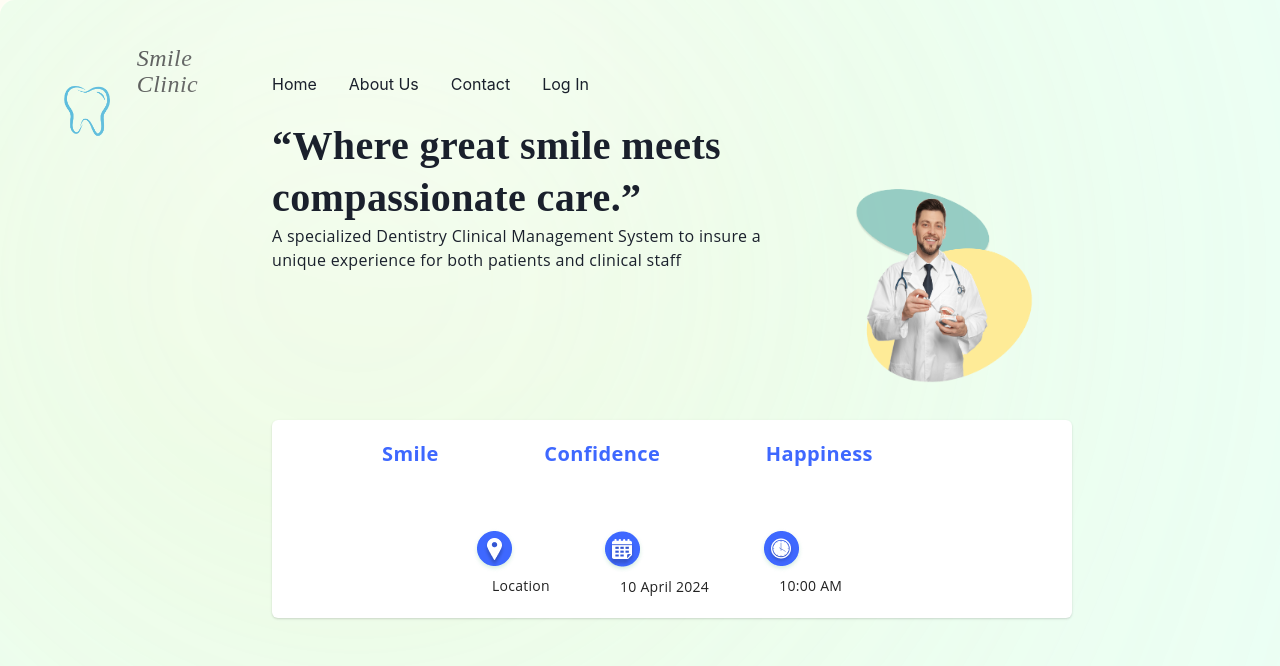
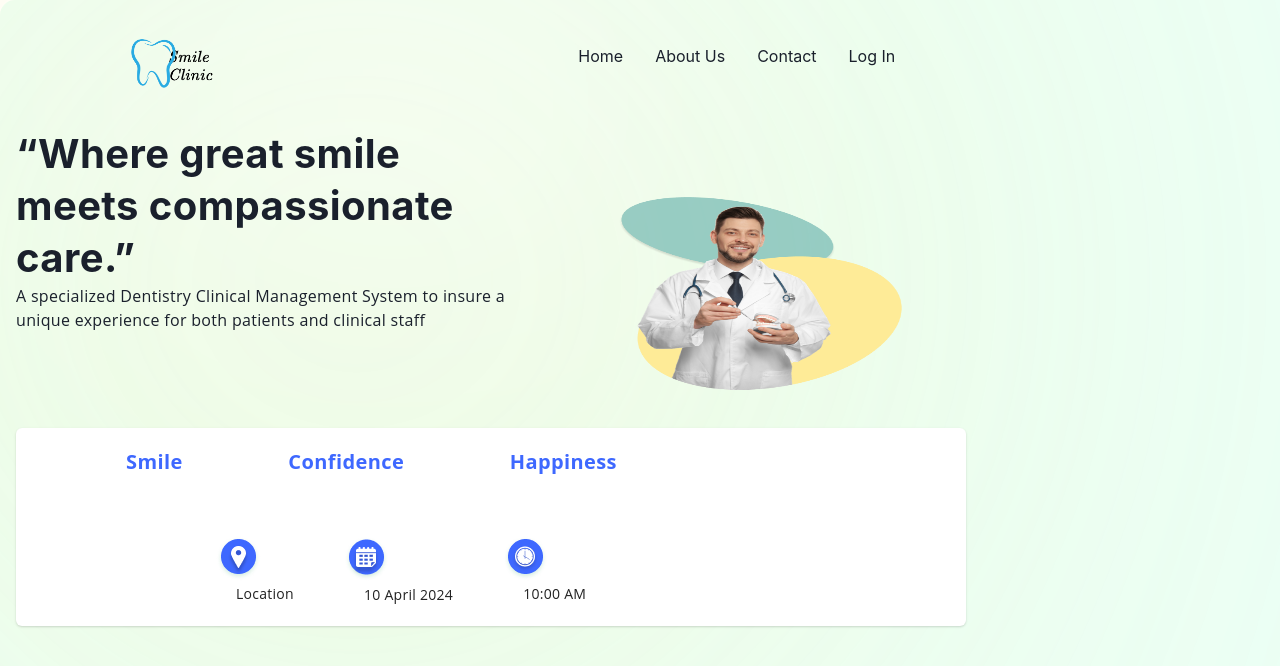
Before and after one commit to Smile-T1/smile-frontend, a React (Vite) app: page / in a window 1280 px wide. Shown: the top 666 px of the page. Built offline with nearby package versions, Linux system fonts and the light colour scheme; no server answers.

Commit message:
Modify home page

```diff
--- a/src/Pages/Home/Home.css
+++ b/src/Pages/Home/Home.css
@@ -1,9 +1,3 @@
-/* .home {
-    text-align: center;
-    display: flex;
-    flex-direction: column;
-  } */
-
 .upper-rectangle {
   display: flex;
   flex-direction: row;
@@ -19,7 +13,7 @@
   opacity: 0px;
 }
 
-    .eclipsehome1{
+.eclipsehome1 {
   position: absolute;
   width: 713px;
   height: 537px;
@@ -31,30 +25,31 @@
   filter: blur(350px);
 
 }
-    .eclipsehome2{
+
+.eclipsehome2 {
   position: absolute;
   width: 456px;
   height: 210px;
   left: 165px;
   top: 0px;
-
   background: #FFFFFF;
   filter: blur(150px);
 
 }
 
-.logo{
+.logo {
   padding-left: 2%;
-    padding-top: 2%;
+  /* padding-top: 2%; */
 }
 
-.logo img{
+.logo img {
   width: 100px;
   height: 100px;
   margin-top: 10%;
   margin-left: 10%;
 }
-.logo-name{
+
+.logo-name {
   width: 67px;
   height: 70px;
   top: 21px;
@@ -68,16 +63,15 @@ font-weight: 500;
   line-height: 26.18px;
   letter-spacing: 0.02em;
   text-align: left;
-
 }
 
-  .homeMenu {
+/* .homeMenu {
     list-style: none;
     padding-right: 15%;
     padding-top: 5%;
     min-width: 70%;
     max-width: 80%;
-  }
+  } */
 
 .doctor {
   position: relative;
@@ -90,28 +84,27 @@ text-align: left;
   left: 25px;
   gap: 0px;
   opacity: 0px;
-
 }
 
-  .hometab{
+.hometab {
   display: flex;
   flex-direction: row;
 }
 
-  .home-text{
+.home-text {
   flex-direction: row;
   align-items: flex-start;
   max-width: 500px;
   margin-right: 50px;
 }
 
-  .home-text1{
+.home-text1 {
   width: 282px;
   height: 104px;
   gap: 0px;
   opacity: 0px;
 
-font-family: Caudex;
+  /* font-family: Caudex; */
   font-size: 40px;
   font-weight: 700;
   line-height: 52px;
@@ -119,7 +112,8 @@ letter-spacing: 0.01em;
   text-align: left;
 
 }
-  .home-text2{
+
+.home-text2 {
   width: 288px;
   height: 44px;
   gap: 0px;
@@ -133,17 +127,18 @@ text-align: left;
 
 }
 
-  .upper-rectangle.about{
-    background-color:white;
+.upper-rectangle.about {
+  background-color: white;
 }
-  .upper-rectangle.home{
+
+.upper-rectangle.home {
   background-color: #EBFFF5;
   display: flex;
   flex-direction: row;
   ;
 }
 
-  .about-text1{
+.about-text1 {
   width: 506px;
   height: 104px;
   gap: 0px;
@@ -158,7 +153,7 @@ text-align: left;
 
 }
 
-  .about-text2{
+.about-text2 {
   width: 506px;
   height: 104px;
   gap: 0px;
@@ -173,7 +168,7 @@ color: #4483FD;
   ;
 }
 
-    .about-text3{
+.about-text3 {
   font-family: Open Sans;
   font-size: 16px;
   font-weight: 400;
@@ -187,6 +182,7 @@ opacity: 0px;
 
 
 }
+
 .about-waves {
   position: absolute;
   bottom: 40%;
@@ -202,7 +198,7 @@ opacity: 0px;
 
 }
 
-    .card-title span{
+.card-title span {
   width: 144px;
   height: 27px;
   top: 25px;
@@ -221,7 +217,7 @@ margin-left: 90px;
 
 }
 
-.card-title{
+.card-title {
   width: 630px;
   height: 80px;
   gap: 0px;
@@ -229,13 +225,13 @@ border-radius: 20px 0px 0px 0px;
   background: rgba(255, 255, 255, 0.2);
 }
 
-.card-text{
+.card-text {
   display: flex;
   flex-direction: row;
   padding-left: 180px;
 }
 
-.card-text span{
+.card-text span {
   width: 35px;
   height: 19px;
   gap: 0px;
@@ -251,7 +247,7 @@ margin-right: 50px;
   margin-left: 20px;
 }
 
-.bookbutton{
+.bookbutton {
   width: 225px;
   height: 49px;
   top: 479px;
@@ -265,19 +261,22 @@ background: #4483FD;
 
 }
 
-.bookapp{
+.bookapp {
   display: flex;
   flex-direction: row;
   justify-content: flex-start;
-margin-top: 40px;}
+  margin-top: 40px;
+}
 
-.about-bottom{
+.about-bottom {
   display: flex;
-  flex-direction: row; /* Change this to row */
+  flex-direction: row;
+  /* Change this to row */
   justify-content: space-between;
   margin-top: 200px;
 }
-.about-text4{
+
+.about-text4 {
   width: 615px;
   height: 78px;
   font-family: Caudex;
@@ -287,17 +286,18 @@ margin-top: 40px;}
   letter-spacing: 0.01em;
   text-align: left;
 }
-.about-bottom img{
+
+.about-bottom img {
   width: 340px;
   height: 250px;
 }
 
-.abouttxt{
+.abouttxt {
   display: flex;
   flex-direction: column;
 }
 
-.about-text5{
+.about-text5 {
   width: 560px;
   height: 250px;
   top: 844px;
@@ -337,17 +337,17 @@ text-align: left;
 .formName input,
 .formEmail input,
 .formMessage input,
-.formPhone input{
+.formPhone input {
   border: 1px solid #000;
   border-radius: 15px;
   padding: 2px;
 }
 
-.contactform h2{
+.contactform h2 {
   margin-bottom: 50px;
 }
 
-.formSubmit{
+.formSubmit {
   width: 250px;
   height: 40px;
   gap: 0px;
--- a/src/Pages/Home/Home.jsx
+++ b/src/Pages/Home/Home.jsx
@@ -6,9 +6,10 @@ import waves from "../../assets/waves.png";
 import location from "../../assets/location.png";
 import date from "../../assets/date.png";
 import time from "../../assets/time.png";
-import logo from "../../assets/Smile_without.png";
+import logo from "../../assets/Smile.png";
 import doctor from "../../assets/doctor.png";
 import about from "../../assets/about.png";
+import activeIcon from "./icons/activeIcon";
 
 function Home(props) {
   const navigate = useNavigate();
@@ -41,19 +42,31 @@ function Home(props) {
       {activeTab === 'home' && <div className='eclipsehome1'></div>}
       {activeTab === 'home' && <div className='eclipsehome2'></div>}
       <div className={`upper-rectangle ${activeTab}`}>
-
-        <div className='logo'>
-          <img src={logo} alt="" />
-          <span className='logo-name'>Smile Clinic</span>
-        </div>
         <div className='homeMenu'>
           <Tabs position='relative' variant='unstyled' onChange={handleTabChange}>
+            <div style={{display:'flex',gap:'322px', alignItems:'center', justifyContent:'center'}}>
+              <div className='logo' style={{marginTop: '0', height:'auto'}}>
+                <img src={logo} alt="Smile Clinic" style={{ height: '97px', width: '150px' }} />
+              </div>
               <TabList>
-              <Tab onClick={() => setActiveTab('home')} >Home</Tab>
-              <Tab onClick={() => setActiveTab('about')}>About Us</Tab>
-              <Tab onClick={() => setActiveTab('contact')} >Contact</Tab>
-              <Tab onClick={() => { navigate('/login') }}>Log In</Tab>
+                <Tab onClick={() => setActiveTab('home')} >
+                  Home
+                  {activeTab === 'home' && <activeIcon />}
+                </Tab>
+                <Tab onClick={() => setActiveTab('about')}>
+                  About Us
+                  {activeTab === 'about' && <activeIcon />}
+                </Tab>
+                <Tab onClick={() => setActiveTab('contact')} >
+                  Contact
+                  {activeTab === 'contact' && <activeIcon />}
+                </Tab>
+                <Tab onClick={() => { navigate('/login') }}>
+                  Log In
+                  {activeTab === 'login' && <activeIcon />}
+                </Tab>
               </TabList>
+            </div>
             <TabPanels>
               <TabPanel>
                 <div className={`home ${activeTab}`}>
@@ -102,7 +115,6 @@ function Home(props) {
                     <div className='bookapp'>
                       <button className='bookbutton'>Book today</button>
                     </div>
-
                     <div className='about-bottom'>
                       <div className='abouttxt'>
                         <div className='about-text4'>
@@ -110,7 +122,6 @@ function Home(props) {
                         </div>
                         <div className='about-text5'>
                           We are a dedicated team of eye care professionals committed to providing our patients with the highest quality of care. Our mission is to help our patients maintain healthy eyes and clear vision throughout their lives. <br /> <br />
-
                           Our clinic offers a comprehensive range of services, including routine eye exams, vision screenings, and treatment for a variety of eye conditions and diseases. Our skilled and experienced doctors use the latest technologies and techniques to ensure that our patients receive the best possible care.
                         </div>
                       </div>
@@ -133,10 +144,10 @@ Our clinic offers a comprehensive range of services, including routine eye exams
                     <div className='formEmail'>
                       <label>
                         Email:
-      <input type="email" name="email"  />
+                        <input type="email" name="email" />
                       </label>
                     </div>
-    <div  className='formPhone'>
+                    <div className='formPhone'>
                       <label>
                         Phone:
                         <input type="tel" name="phone" />
@@ -145,7 +156,7 @@ Our clinic offers a comprehensive range of services, including routine eye exams
                     <div className='formMessage' >
                       <label>
                         Message:
-      <input  name="message" />
+                        <input name="message" />
                       </label>
                     </div>
                     <div className='formSubmit'>
@@ -156,7 +167,6 @@ Our clinic offers a comprehensive range of services, including routine eye exams
               </TabPanel>
             </TabPanels>
           </Tabs>
-
         </div>
       </div>
 
--- /dev/null
+++ b/src/Pages/Home/icons/activeIcon.jsx
@@ -0,0 +1,15 @@
+
+
+import React from "react";
+
+
+const activeIcon = () => {
+    return (
+        <svg width="45" height="45" viewBox="0 0 45 45" fill="none" xmlns="http://www.w3.org/2000/svg">
+<rect width="45" height="45" rx="22.5" fill="#409D9B"/>
+</svg>
+
+    );
+};
+
+export default activeIcon;
```
Lines whose indentation alone changed are shown as unchanged.
